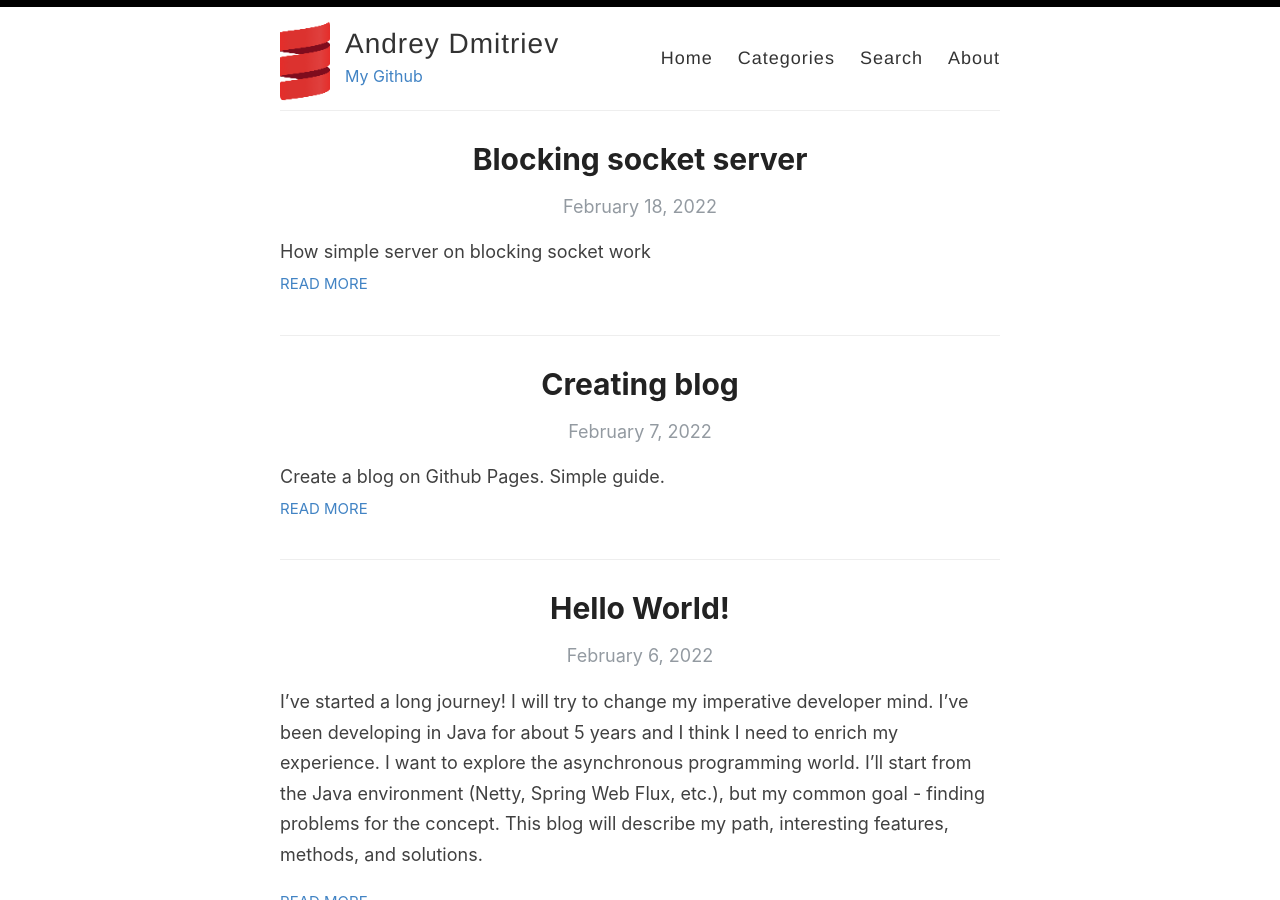
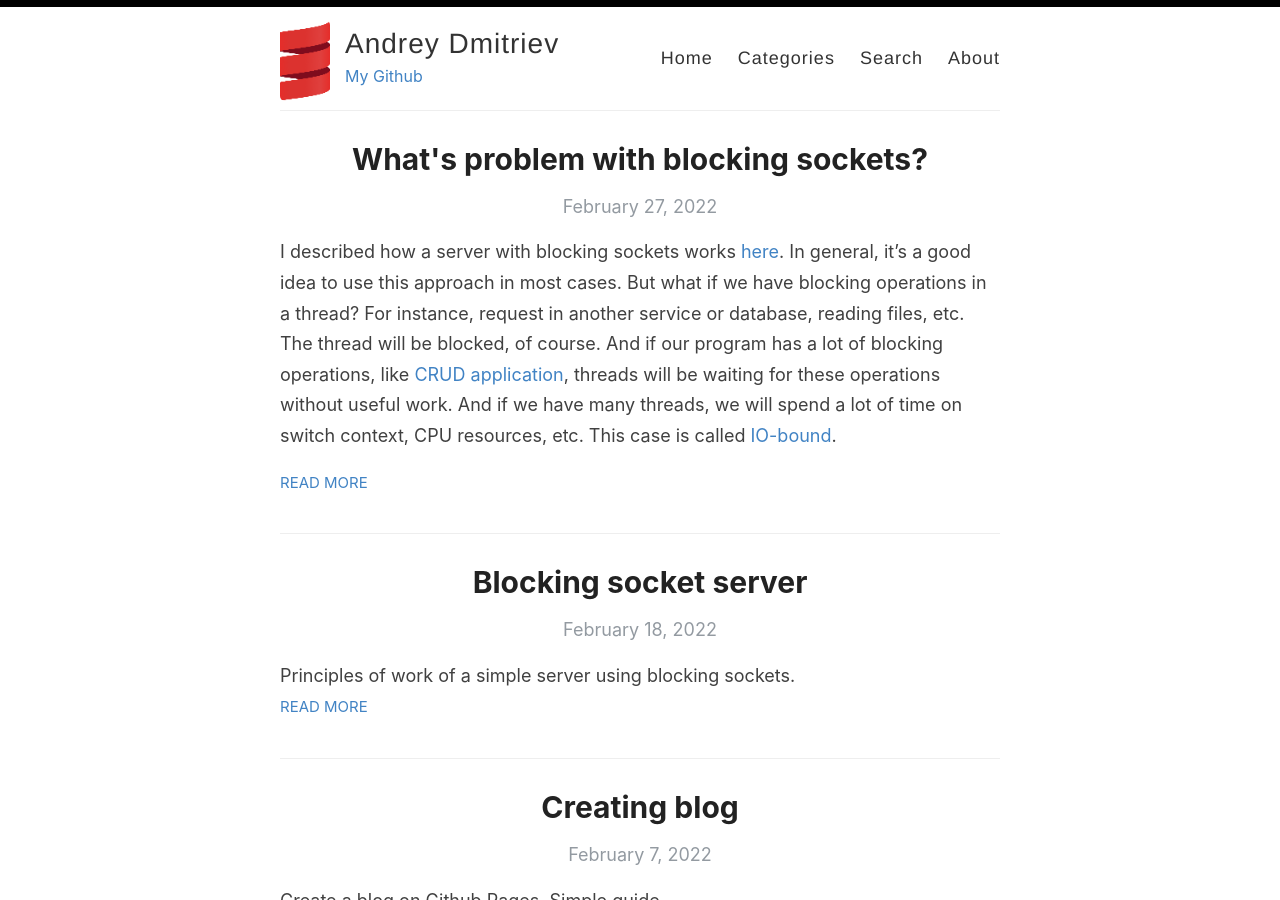
Before and after one commit to Dmitriev-Andrey/Dmitriev-Andrey.github.io, a Jekyll site: the page built from index.html, in a window 1280 px wide and 900 px high. Built offline with Jekyll 4.4.1, drawn with Linux system fonts in a browser that asks for light colours; the list of posts is cut into pages by our own code.

Commit message:
add problem with blocking socket

```diff
--- a/_posts/2022-02-18-Blocking_socket_server.md
+++ b/_posts/2022-02-18-Blocking_socket_server.md
@@ -1,7 +1,7 @@
 ---
 layout: post
 title: Blocking socket server
-excerpt: How simple server on blocking socket work
+excerpt: Principles of work of a simple server using blocking sockets.
 ---
 ## What is a socket?
 A network socket is a good abstraction for communications on the Internet. But it's a low-level object, because we don't use different protocols, like HTTP, and can implement a more efficient specification for our cases.
@@ -218,4 +218,4 @@ The client is easier than the server. We create a socket, input and output strea
 
 Most servers have similar logic. But what if we want to handle a lot of clients? Hundreds of thousands! We create a lot of threads, or if we use a thread pool all threads will be busy. We will solve this problem in the next article.
 
-All code is here: https://github.com/Dmitriev-Andrey/sockets
+All code is here: [https://github.com/Dmitriev-Andrey/sockets](https://github.com/Dmitriev-Andrey/sockets)
--- /dev/null
+++ b/_posts/2022-02-27-Problem_with_blocking_socket.md
@@ -0,0 +1,17 @@
+---
+layout: post
+title: What's problem with blocking sockets?
+---
+I described how a server with blocking sockets works [here](/Blocking_socket_server/). In general, it's a good idea to use this approach in most cases.
+But what if we have blocking operations in a thread? For instance, request in another service or database, reading files, etc. The thread will be blocked, of course. And if our program has a lot of blocking operations, like [CRUD application](https://en.wikipedia.org/wiki/Create,_read,_update_and_delete), threads will be waiting for these operations without useful work. And if we have many threads, we will spend a lot of time on switch context, CPU resources, etc. This case is called [IO-bound](https://en.wikipedia.org/wiki/I/O_bound).
+
+How can we resolve the problem? Easy! We need to use asynchronous mechanisms. That means that we are not waiting for a new message from a socket, but telling the socket to let us know when we can read this message. In this case, a thread isn't blocked and can handle other connections.
+
+Describe a common pipeline for an asynchronous server:
+1. Creating a server socket.
+2. Tell the server socket listens port and let us know about new connections.
+3. When the server gets a new connection, we create a special socket for communication and tell the socket to let us know about different events (messages, interruptions).
+4. When the socket gets a new event, we create a new asynchronous operation (example request to a database), like with sockets.
+5. When we get an event from the operation, send a message to the socket.
+
+In the next article, we create a small asynchronous server.
```
